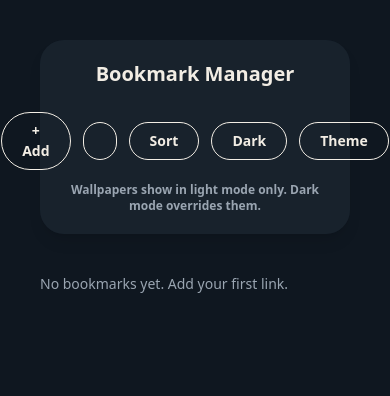
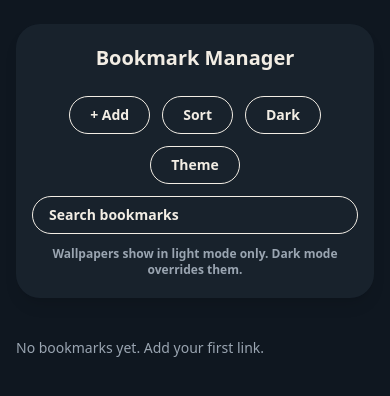
Before and after one commit to davidtiger3622/bookmark_manager, a Next.js app: page /bookmarks in a window 390 px wide. Shown: the top 396 px of the page. Built offline with nearby package versions, Linux system fonts and the light colour scheme.

Commit message:
fix: responsive header layout for small screens and foldables

```diff
--- a/src/app/bookmarks/page.tsx
+++ b/src/app/bookmarks/page.tsx
@@ -43,14 +43,14 @@ export default function BookmarksPage() {
   }, [bookmarks, query, sort]);
 
   return (
-    <main className="w-full px-10 py-10">
-      <div className="mx-auto flex max-w-xl flex-col items-center rounded-3xl bg-[var(--bg-card)]/85 px-6 py-5 text-center shadow-lg backdrop-blur-md">
+    <main className="w-full px-4 py-6 sm:px-10 sm:py-10">
+      <div className="mx-auto flex max-w-xl flex-col items-center rounded-3xl bg-[var(--bg-card)]/85 px-4 py-5 text-center shadow-lg backdrop-blur-md sm:px-6">
         <Link href="/" className="text-xl font-bold text-[var(--text)]">Bookmark Manager</Link>
-        <div className="mt-6 flex w-full items-center justify-center gap-3">
-          <AddBookmarkButton onClick={() => setShowModal(true)} />
-          <div className="max-w-xs flex-1">
+        <div className="mt-6 flex w-full flex-wrap items-center justify-center gap-3">
+          <div className="order-1 basis-full sm:order-none sm:basis-auto sm:max-w-xs sm:flex-1">
             <SearchBar value={query} onChange={setQuery} />
           </div>
+          <AddBookmarkButton onClick={() => setShowModal(true)} />
           <SortMenu value={sort} onChange={setSort} />
           <ThemeToggle />
           <WallpaperMenu />
--- a/src/components/AddBookmarkButton.tsx
+++ b/src/components/AddBookmarkButton.tsx
@@ -6,7 +6,7 @@ type Props = {
 
 export default function AddBookmarkButton({ onClick }: Props) {
   return (
-    <button onClick={onClick} className="rounded-full border border-[var(--text)] bg-transparent px-5 py-2 text-sm font-bold text-[var(--text)]">
+    <button onClick={onClick} className="whitespace-nowrap rounded-full border border-[var(--text)] bg-transparent px-5 py-2 text-sm font-bold text-[var(--text)]">
       + Add
     </button>
   );
--- a/src/components/SortMenu.tsx
+++ b/src/components/SortMenu.tsx
@@ -31,7 +31,7 @@ export default function SortMenu({ value, onChange }: Props) {
 
   return (
     <div className="relative" ref={containerRef}>
-      <button onClick={() => setOpen((o) => !o)} className="rounded-full border border-[var(--text)] bg-transparent px-5 py-2 text-sm font-bold text-[var(--text)]">
+      <button onClick={() => setOpen((o) => !o)} className="whitespace-nowrap rounded-full border border-[var(--text)] bg-transparent px-5 py-2 text-sm font-bold text-[var(--text)]">
         Sort
       </button>
       {open && (
--- a/src/components/ThemeToggle.tsx
+++ b/src/components/ThemeToggle.tsx
@@ -19,7 +19,7 @@ export default function ThemeToggle() {
   }
 
   return (
-    <button onClick={toggle} className="rounded-full border border-[var(--text)] bg-transparent px-5 py-2 text-sm font-bold text-[var(--text)]">
+    <button onClick={toggle} className="whitespace-nowrap rounded-full border border-[var(--text)] bg-transparent px-5 py-2 text-sm font-bold text-[var(--text)]">
       {theme === "dark" ? "Dark" : "Light"}
     </button>
   );
--- a/src/components/WallpaperMenu.tsx
+++ b/src/components/WallpaperMenu.tsx
@@ -37,11 +37,11 @@ export default function WallpaperMenu() {
 
   return (
     <div className="relative" ref={containerRef}>
-      <button onClick={() => setOpen((o) => !o)} className="rounded-full border border-[var(--text)] bg-transparent px-5 py-2 text-sm font-bold text-[var(--text)]">
+      <button onClick={() => setOpen((o) => !o)} className="whitespace-nowrap rounded-full border border-[var(--text)] bg-transparent px-5 py-2 text-sm font-bold text-[var(--text)]">
         Theme
       </button>
       {open && (
-        <div className="absolute left-1/2 top-full z-10 mt-2 w-[420px] -translate-x-1/2 rounded-2xl border border-[var(--text)] bg-[var(--bg-card)] p-3">
+        <div className="absolute left-1/2 top-full z-10 mt-2 w-[min(420px,calc(100vw-2rem))] -translate-x-1/2 rounded-2xl border border-[var(--text)] bg-[var(--bg-card)] p-3">
           {activeCategory === null ? (
             <>
               <button onClick={() => choose("none")} className={`block w-full rounded-lg px-3 py-2 text-left text-sm font-bold text-[var(--text)] hover:bg-[var(--accent)] hover:text-[var(--bg)] ${wallpaper === "none" ? "bg-[var(--accent)] text-[var(--bg)]" : ""}`}>
```
